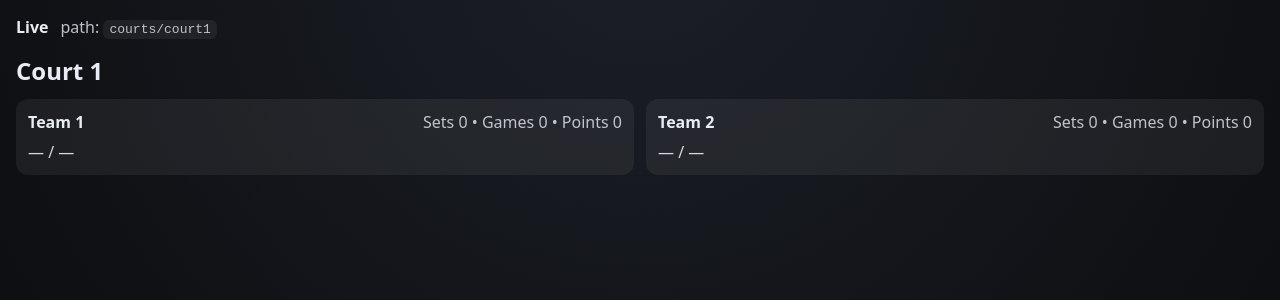
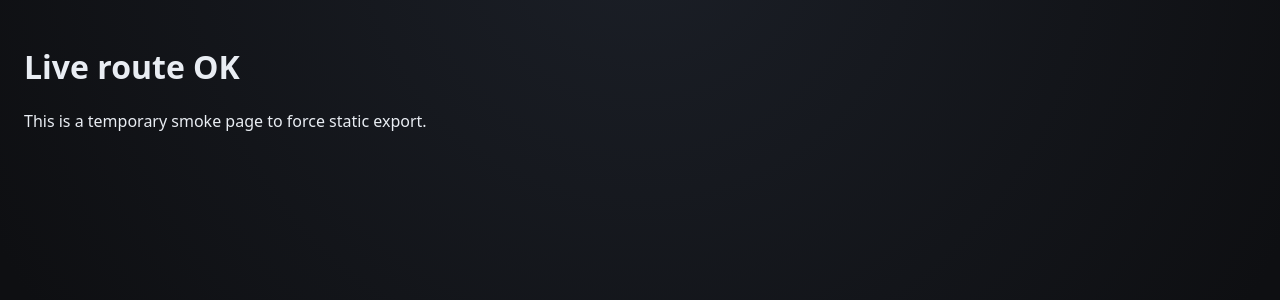
Before and after one commit to scrumpybeetlewink-arch/joyscores-jdp, a Next.js app: page /live in a window 1280 px wide. Shown: the top 300 px of the page. Built offline with nearby package versions, Linux system fonts and the light colour scheme; no server answers; the database is empty.

Commit message:
Update page.tsx

```diff
--- a/app/live/page.tsx
+++ b/app/live/page.tsx
@@ -1,124 +1,10 @@
-// @ts-nocheck
-// app/live/page.tsx
-"use client";
+export const dynamic = "force-static";
 
-import { useEffect, useMemo, useState } from "react";
-import { db, ensureAnonLogin } from "@/lib/firebase.client";
-import { ref, onValue, type DatabaseReference } from "firebase/database";
-
-type Side = "p1" | "p2";
-type Point = 0 | 15 | 30 | 40 | "Ad";
-type BestOf = 3 | 5;
-type Player = { name: string; cc: string };
-type ScoreState = {
-  meta: { name: string; bestOf: BestOf };
-  players: { "1a": Player; "1b": Player; "2a": Player; "2b": Player };
-  points: Record<Side, Point>;
-  games: Record<Side, number>;
-  sets: Record<Side, number>;
-};
-
-const DEFAULT: ScoreState = {
-  meta: { name: "Court 1", bestOf: 3 },
-  players: {
-    "1a": { name: "", cc: "MY" },
-    "1b": { name: "", cc: "MY" },
-    "2a": { name: "", cc: "MY" },
-    "2b": { name: "", cc: "MY" }
-  },
-  points: { p1: 0, p2: 0 },
-  games: { p1: 0, p2: 0 },
-  sets:  { p1: 0, p2: 0 }
-};
-
-function mergeDefaults(v: any): ScoreState {
-  const s = v ?? {};
-  const players = s.players ?? {};
-  return {
-    meta: { name: s.meta?.name ?? DEFAULT.meta.name, bestOf: (s.meta?.bestOf as BestOf) ?? DEFAULT.meta.bestOf },
-    players: {
-      "1a": { name: players["1a"]?.name ?? "", cc: players["1a"]?.cc ?? "MY" },
-      "1b": { name: players["1b"]?.name ?? "", cc: players["1b"]?.cc ?? "MY" },
-      "2a": { name: players["2a"]?.name ?? "", cc: players["2a"]?.cc ?? "MY" },
-      "2b": { name: players["2b"]?.name ?? "", cc: players["2b"]?.cc ?? "MY" },
-    },
-    points: { p1: (s.points?.p1 ?? 0) as Point, p2: (s.points?.p2 ?? 0) as Point },
-    games:  { p1: s.games?.p1 ?? 0, p2: s.games?.p2 ?? 0 },
-    sets:   { p1: s.sets?.p1 ?? 0, p2: s.sets?.p2 ?? 0 },
-  };
-}
-
-export default function LivePage() {
-  const [path] = useState<string>(() => {
-    if (typeof window === "undefined") return "courts/court1";
-    return new URLSearchParams(window.location.search).get("path") || "courts/court1";
-  });
-
-  const [raw, setRaw] = useState<any>(null);
-  const [err, setErr] = useState<string | null>(null);
-
-  const courtRef: DatabaseReference | null = useMemo(
-    () => (db ? ref(db, path) : null),
-    [db, path]
-  );
-
-  useEffect(() => {
-    setErr(null);
-    setRaw(null);
-
-    if (!db || !courtRef) {
-      setErr("Firebase not initialized (check NEXT_PUBLIC_* repo variables).");
-      return;
-    }
-
-    ensureAnonLogin().catch(() => {});
-
-    const unsub = onValue(
-      courtRef,
-      (snap) => setRaw(snap.exists() ? snap.val() : null),
-      (e) => setErr(`Database error at "${path}": ${String(e)}`)
-    );
-
-    return () => unsub();
-  }, [courtRef, path]);
-
-  const state: ScoreState | null = raw ? mergeDefaults(raw) : DEFAULT;
-
-  const P = state.points ?? { p1: 0, p2: 0 };
-  const G = state.games  ?? { p1: 0, p2: 0 };
-  const S = state.sets   ?? { p1: 0, p2: 0 };
-  const P1A = state.players?.["1a"] ?? { name: "", cc: "MY" };
-  const P1B = state.players?.["1b"] ?? { name: "", cc: "MY" };
-  const P2A = state.players?.["2a"] ?? { name: "", cc: "MY" };
-  const P2B = state.players?.["2b"] ?? { name: "", cc: "MY" };
-
+export default function LiveSmoke() {
   return (
-    <main style={{ padding: 16, fontFamily: "ui-sans-serif, system-ui", color: "var(--text, #e9edf3)" }}>
-      <header style={{ display: "flex", gap: 12, alignItems: "center", marginBottom: 12 }}>
-        <strong>Live</strong>
-        <span style={{ opacity: .8 }}>path: <code style={{ background: "rgba(255,255,255,.08)", padding: "2px 6px", borderRadius: 6 }}>{path}</code></span>
-        {err && <span style={{ color: "#fecaca" }}>• {err}</span>}
-      </header>
-
-      <h1 style={{ fontSize: 24, fontWeight: 800, marginBottom: 12 }}>{state.meta?.name || "Court 1"}</h1>
-
-      <div style={{ display: "grid", gridTemplateColumns: "1fr 1fr", gap: 12, marginBottom: 16 }}>
-        <Team title="Team 1" a={P1A} b={P1B} games={G.p1 ?? 0} sets={S.p1 ?? 0} points={(P.p1 ?? 0) as Point} />
-        <Team title="Team 2" a={P2A} b={P2B} games={G.p2 ?? 0} sets={S.p2 ?? 0} points={(P.p2 ?? 0) as Point} />
-      </div>
+    <main style={{ padding: 24, fontFamily: "ui-sans-serif, system-ui" }}>
+      <h1>Live route OK</h1>
+      <p>This is a temporary smoke page to force static export.</p>
     </main>
   );
 }
-
-function Team(props: { title: string; a: Player; b: Player; games: number; sets: number; points: Point }) {
-  const { title, a, b, games, sets, points } = props;
-  return (
-    <div style={{ background: "rgba(255,255,255,.06)", borderRadius: 12, padding: 12 }}>
-      <div style={{ display: "flex", justifyContent: "space-between", marginBottom: 8 }}>
-        <strong>{title}</strong>
-        <span style={{ opacity: .8 }}>Sets {sets} • Games {games} • Points {String(points)}</span>
-      </div>
-      <div style={{ opacity: .9 }}>{a.name || "—"} / {b.name || "—"}</div>
-    </div>
-  );
-}
```
